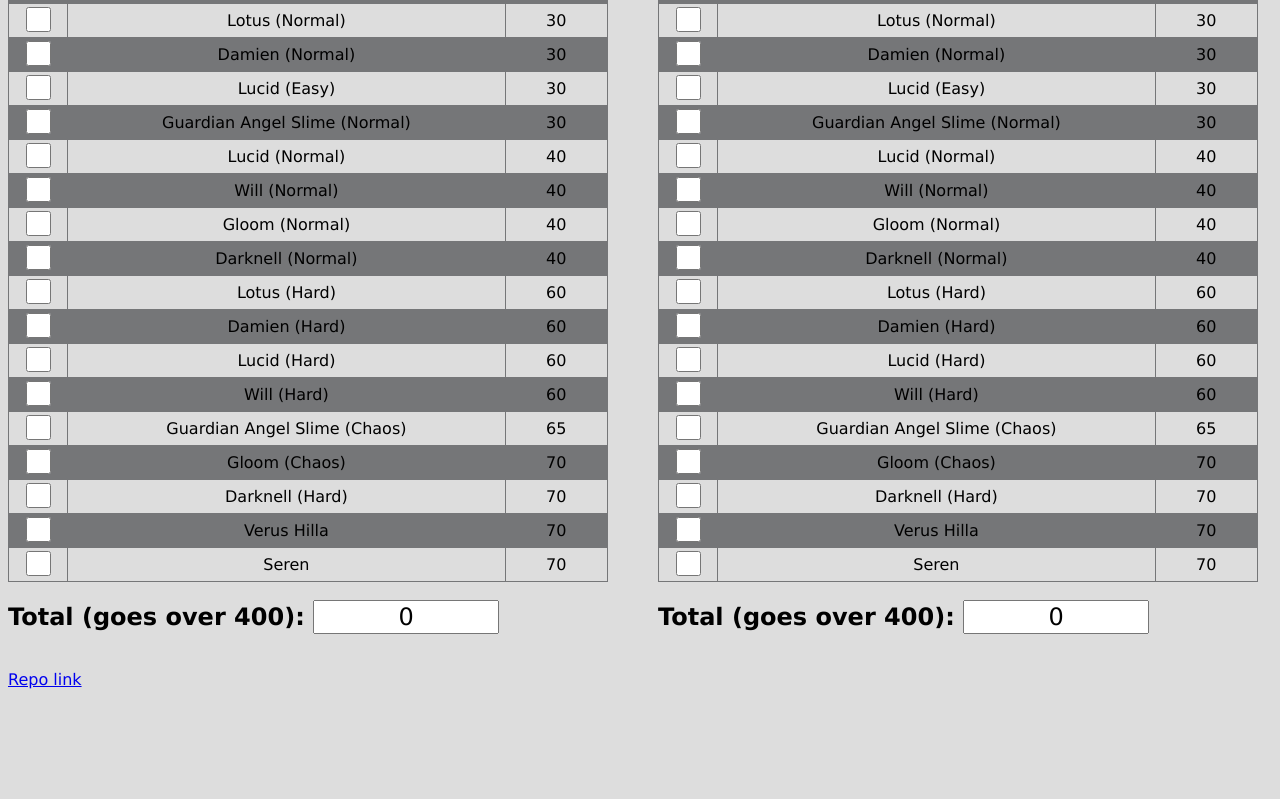
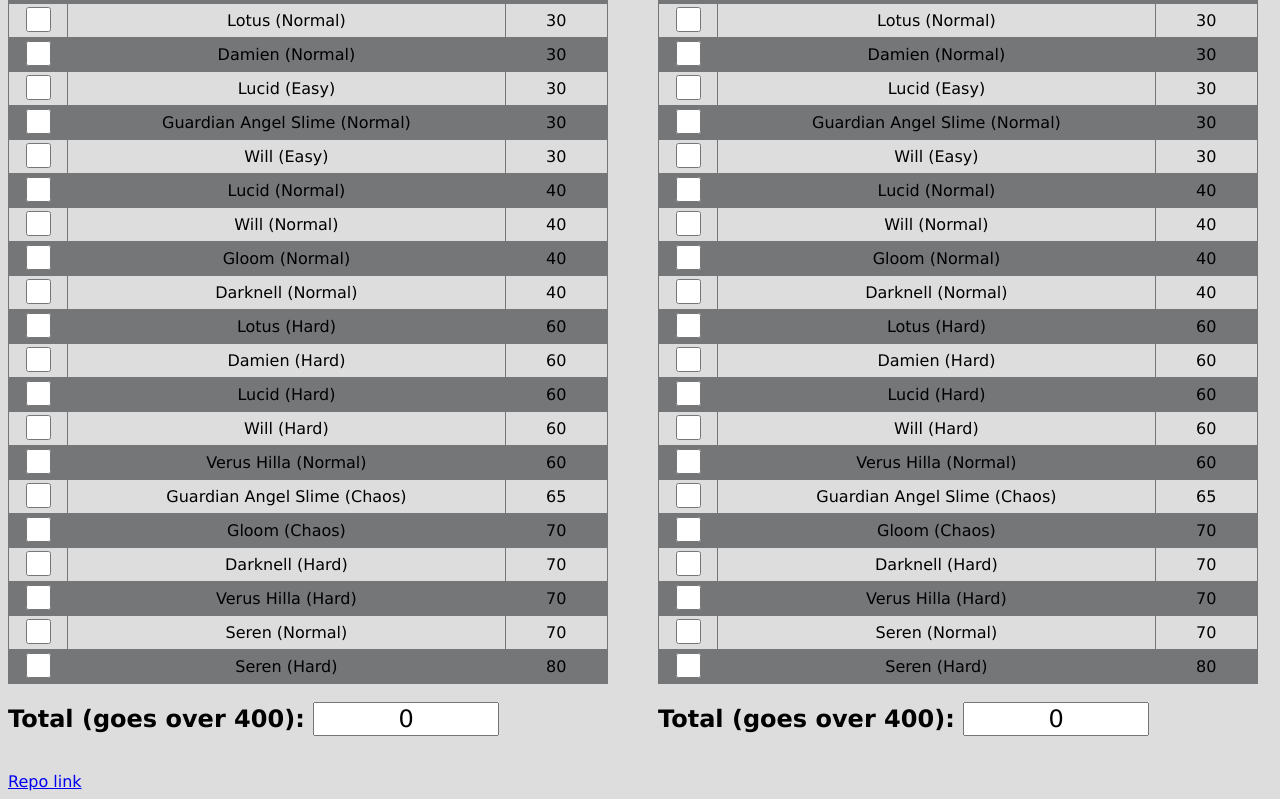
Before and after one commit to borjangly/borjangly.github.io, a plain HTML site: page boss-points.html in a window 1280 px wide. Shown: the part 594-1393 px from the top of the page. Before the commit the page ends 1291 px from the top, so only its background shows below. Drawn offline with Linux system fonts and the light colour scheme.

Commit message:
Updated to v.233 Destiny

```diff
--- a/boss-points.html
+++ b/boss-points.html
@@ -150,6 +150,11 @@
                      <td>30</td>
                   </tr>
                   <tr>
+                     <td><input name="boss" value="30" type="checkbox" class="bigcheckbox" onclick="total()" /></td>
+                     <td>Will (Easy)</td>
+                     <td>30</td>
+                  </tr>
+                  <tr>
                      <td><input name="boss" value="40" type="checkbox" class="bigcheckbox" onclick="total()" /></td>
                      <td>Lucid (Normal)</td>
                      <td>40</td>
@@ -190,6 +195,11 @@
                      <td>60</td>
                   </tr>
                   <tr>
+                     <td><input name="boss" value="60" type="checkbox" class="bigcheckbox" onclick="total()" /></td>
+                     <td>Verus Hilla (Normal)</td>
+                     <td>60</td>
+                  </tr>
+                  <tr>
                      <td><input name="boss" value="65" type="checkbox" class="bigcheckbox" onclick="total()" /></td>
                      <td>Guardian Angel Slime (Chaos)</td>
                      <td>65</td>
@@ -206,13 +216,18 @@
                   </tr>
                   <tr>
                      <td><input name="boss" value="70" type="checkbox" class="bigcheckbox" onclick="total()" /></td>
-                     <td>Verus Hilla</td>
+                     <td>Verus Hilla (Hard)</td>
                      <td>70</td>
                   </tr>
                   <tr>
                      <td><input name="boss" value="70" type="checkbox" class="bigcheckbox" onclick="total()" /></td>
-                     <td>Seren</td>
+                     <td>Seren (Normal)</td>
                      <td>70</td>
+                  </tr>
+                  <tr>
+                     <td><input name="boss" value="80" type="checkbox" class="bigcheckbox" onclick="total()" /></td>
+                     <td>Seren (Hard)</td>
+                     <td>80</td>
                   </tr>
                </table>
                <br>
@@ -312,6 +327,11 @@
                      <td>30</td>
                   </tr>
                   <tr>
+                     <td><input name="boss2" value="30" type="checkbox" class="bigcheckbox" onclick="total2()" /></td>
+                     <td>Will (Easy)</td>
+                     <td>30</td>
+                  </tr>
+                  <tr>
                      <td><input name="boss2" value="40" type="checkbox" class="bigcheckbox" onclick="total2()" /></td>
                      <td>Lucid (Normal)</td>
                      <td>40</td>
@@ -352,6 +372,11 @@
                      <td>60</td>
                   </tr>
                   <tr>
+                     <td><input name="boss2" value="60" type="checkbox" class="bigcheckbox" onclick="total2()" /></td>
+                     <td>Verus Hilla (Normal)</td>
+                     <td>60</td>
+                  </tr>
+                  <tr>
                      <td><input name="boss2" value="65" type="checkbox" class="bigcheckbox" onclick="total2()" /></td>
                      <td>Guardian Angel Slime (Chaos)</td>
                      <td>65</td>
@@ -368,13 +393,18 @@
                   </tr>
                   <tr>
                      <td><input name="boss2" value="70" type="checkbox" class="bigcheckbox" onclick="total2()" /></td>
-                     <td>Verus Hilla</td>
+                     <td>Verus Hilla (Hard)</td>
                      <td>70</td>
                   </tr>
                   <tr>
                      <td><input name="boss2" value="70" type="checkbox" class="bigcheckbox" onclick="total2()" /></td>
-                     <td>Seren</td>
+                     <td>Seren (Normal)</td>
                      <td>70</td>
+                  </tr>
+                  <tr>
+                     <td><input name="boss2" value="80" type="checkbox" class="bigcheckbox" onclick="total2()" /></td>
+                     <td>Seren (Hard)</td>
+                     <td>80</td>
                   </tr>
                </table>
                <br>
```
